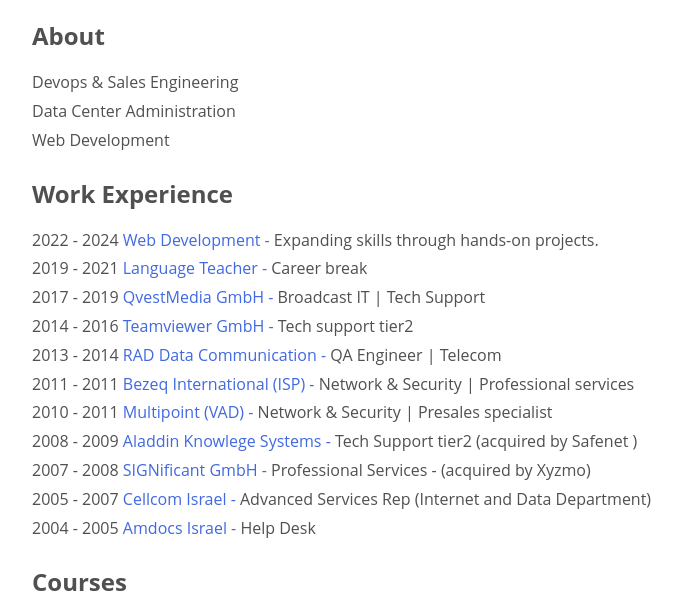
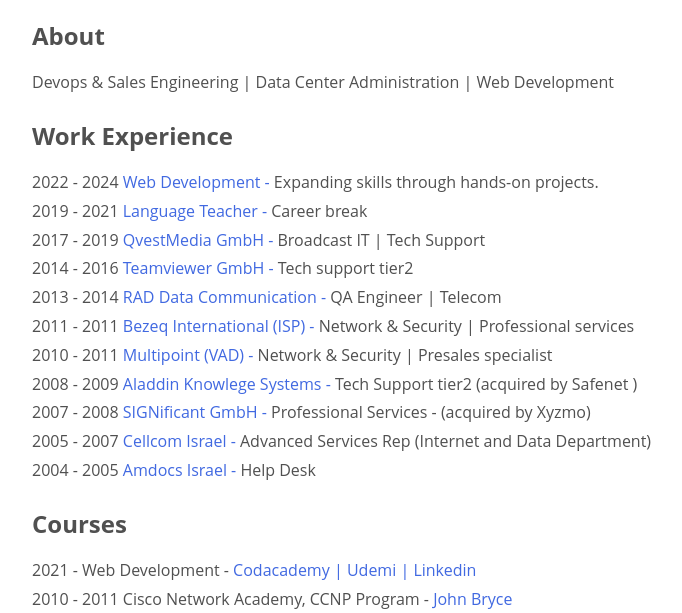
Before and after one commit to Scripts9000/nickaf.net, a plain HTML site: page index.html in a window 1280 px wide. Shown: the part 146-759 px from the top of the page, without its empty margins (288-970 px from the left). Drawn offline with Linux system fonts and the light colour scheme.

Commit message:
minor edits index.html

```diff
--- a/index.html
+++ b/index.html
@@ -49,9 +49,7 @@
         <div Class="content">
             <h2 id="about">About</h2>
             <ul>
-                <li>Devops & Sales Engineering</li>
-                <li>Data Center Administration</li>
-                <li>Web Development</li>
+                <li>Devops & Sales Engineering | Data Center Administration | Web Development</li>
 
             </ul>
             <h2 id="work-experience">Work Experience</h2>
```
